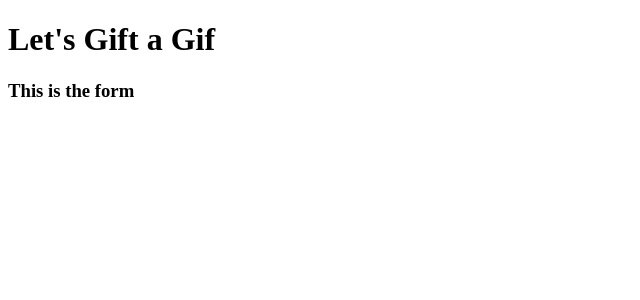
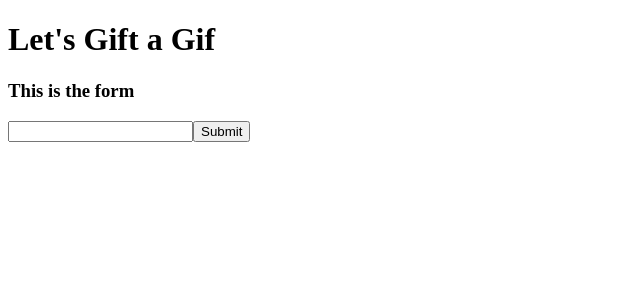
Before and after one commit to csoudbash/group-giphy-saga-project, a React (Create React App) app: page /#/ in a window 1280 px wide. Shown: the top 300 px of the page, without its empty margins (0-640 px from the left). Built offline with nearby package versions, Linux system fonts and the light colour scheme.

Commit message:
completed addGif function and inpiputs

```diff
--- a/src/components/GifForm/GifForm.js
+++ b/src/components/GifForm/GifForm.js
@@ -10,25 +10,21 @@ export default function GifForm() {
 
     const dispatch = useDispatch();
 
+    const addGif = () => {
+        dispatch({ type: 'ADD_GIFS', payload: {gif: newGif}});
+        setNewGif('');
+    }
 
 
 
-    // const handleGifChange = (event) => {
-    //     console.log('event happened');
-    //     //Similar to in redux -- we dont want to get rid of the id field when we update name
-    //     setNewGif({...newGif, name: event.target.value})
-    // }
-
-    // const addNewGif = event => {
-    //     event.preventDefault();
-    //     dispatch({ type: 'ADD_GIFS', payload: newGif });
-    //     //updates the next plant to have a new id
-    //     setNewGif({id:newGif.id + 1, name: ''});
-    // }
     return (
         <div>
             <h3>This is the form</h3>
-
+            <input
+            value={newGif}
+            onChange={evt => setNewGif(evt.target.value)}
+            />
+            <button onClick={addGif}>Submit</button>
 
             {/* <form onSubmit={addNewGif}>
                 <input type='text' value={newGif.name} onChange={handleGifChange} />
```
